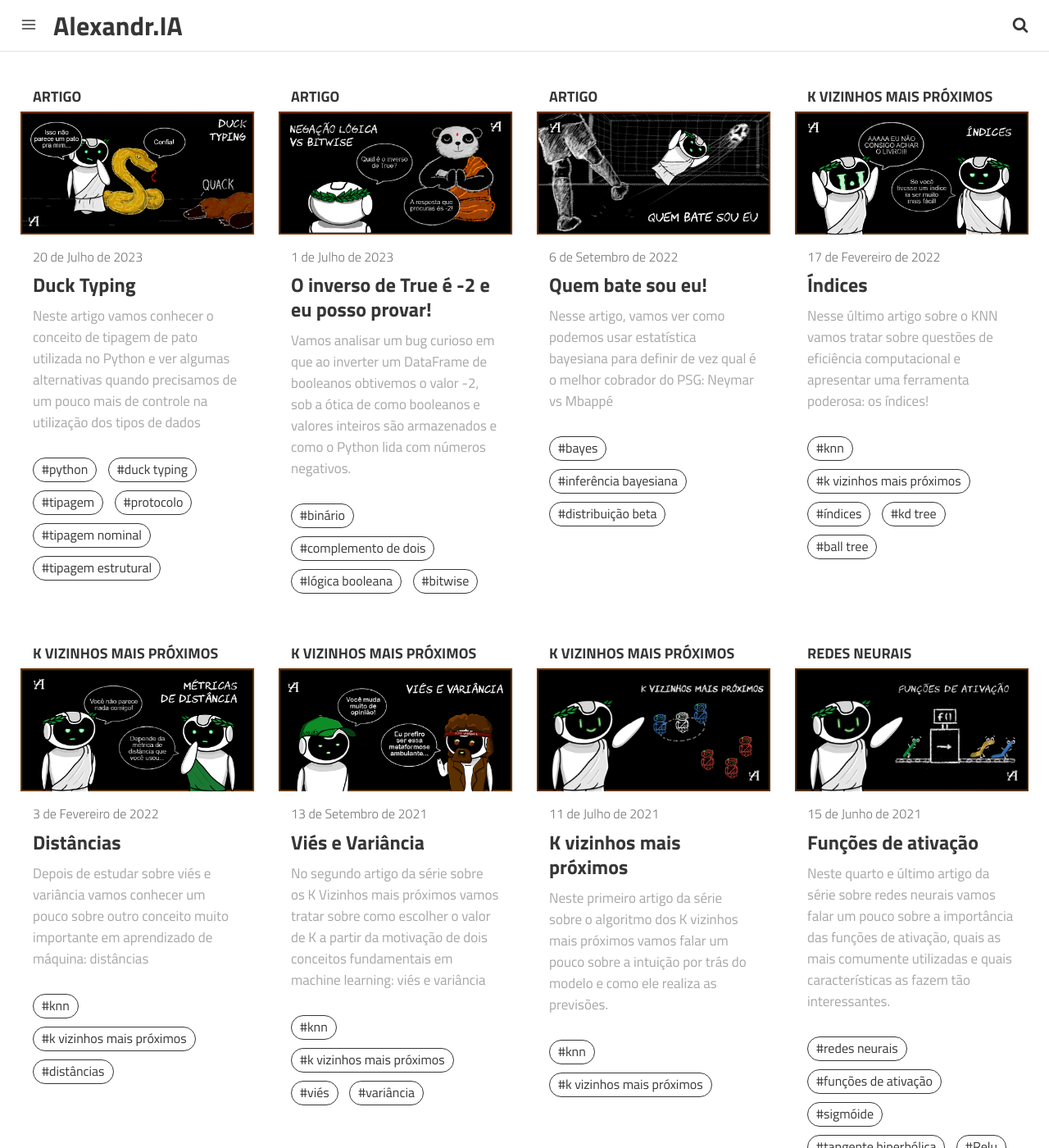
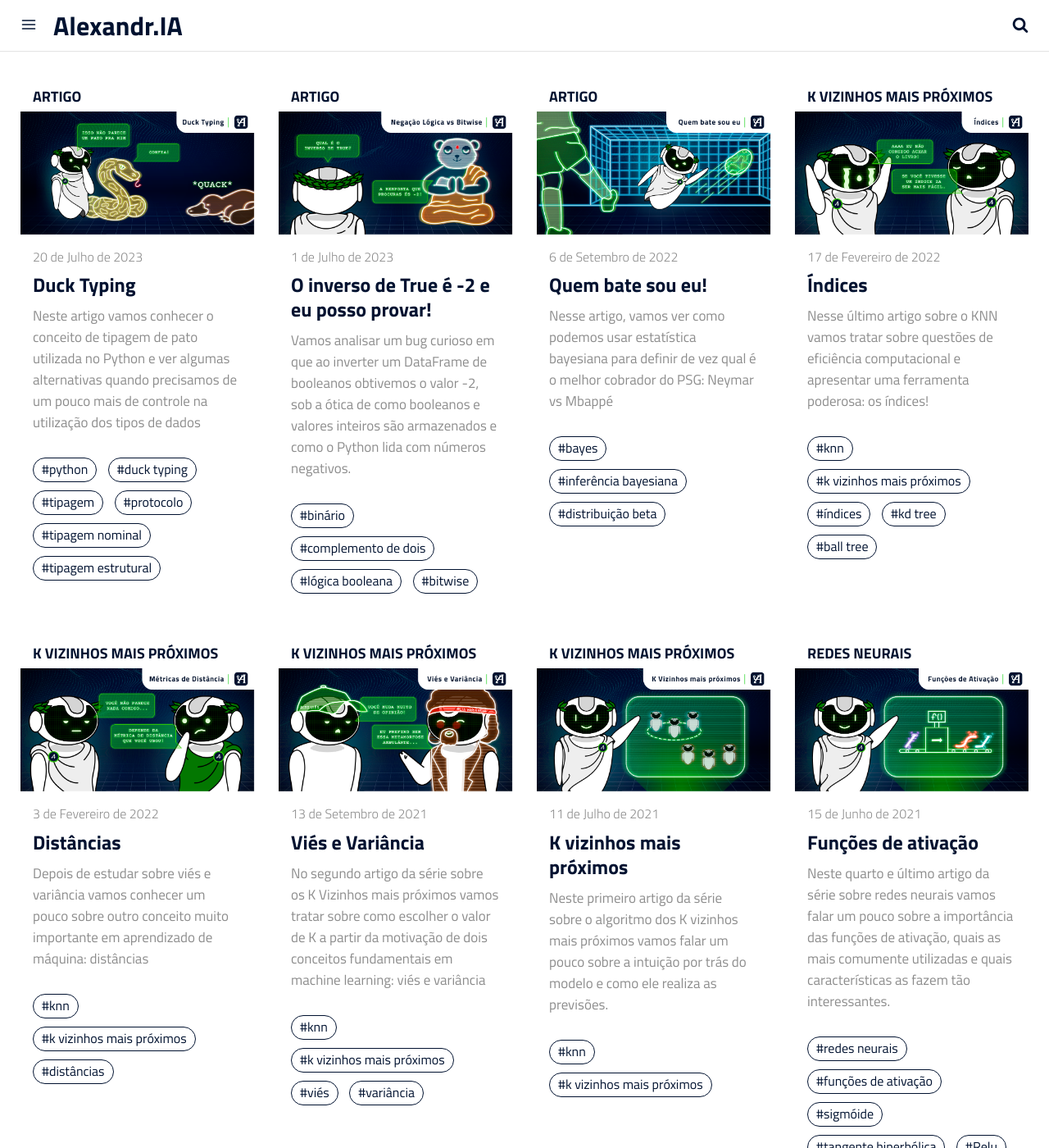
Before and after one commit to matheusjorge/matheusjorge.github.io, a Jekyll site: the page built from index.html, in a window 1280 px wide and 1400 px high. Shown: the whole window at 82% size. Built offline with Jekyll 4.4.1, drawn with Linux system fonts in a browser that asks for light colours; a script that is not in the unit is left out.

Commit message:
style: redesign

```diff
--- a/_sass/_author.scss
+++ b/_sass/_author.scss
@@ -1,5 +1,6 @@
 .author {
-  background: $lightGray;
+  background: rgba(1, 18, 48, 0.15);
+  // background: $lightGray;
   display: table;
   width: 100%;
   padding: rem(40px) 0;
--- a/_sass/_highlight.scss
+++ b/_sass/_highlight.scss
@@ -1,5 +1,5 @@
 pre {
-  // background: #282a36;
+  // background: rgba(1, 18, 48, 0.15);
   background: #f1f1f1;
   width: 100%;
   padding: rem(15px) 0;
--- a/_sass/_menu.scss
+++ b/_sass/_menu.scss
@@ -35,6 +35,7 @@
   top: 0;
   left: rem(-240px);
   background-color: $accentDark;
+  border-left: 1px solid $primaryDark;
   z-index: 20;
 
   @include media(">=sm") {
--- a/_sass/_post.scss
+++ b/_sass/_post.scss
@@ -103,6 +103,7 @@
     line-height: 1.2;
     margin: rem(5px) auto rem(10px);
     padding-top: 0;
+    color: $primaryDark;
   }
 
   p.post-subtitle {
@@ -158,7 +159,8 @@
 
     code {
       font-size: rem(15px);
-      background: #33334D;
+      // background: #ffffff;
+      background: $primaryDark;
       color: #fff;
       word-wrap: break-word;
       padding: rem(3px) rem(5px);
@@ -251,7 +253,7 @@
     @include mainFont(700);
     margin-top: 0;
     padding-top: rem(50px);
-
+    color: $primaryDark;
     @include media(">=sm") {
       margin-top: 0;
       padding-top: rem(60px);
@@ -502,7 +504,7 @@
   width: 100%;
   padding: rem(10px) rem(20px) rem(5px);
   transition: bottom 0.5s;
-  background-color: rgba(0, 0, 0, 0.85);
+  background-color: rgba(1, 18, 48, 1);
 
   @include media(">=sm") {
     padding: rem(16px) rem(20px) rem(9px);
--- a/_sass/_theme.scss
+++ b/_sass/_theme.scss
@@ -1,7 +1,8 @@
 $theme: (
-  themeColor: #4791db,
-  primaryDark: #363636,
+  themeColor: #32CC00,
+  primaryDark: #011230,
   accentDark: #ffffff,
-  lightGray: #f2f2f2,
+  // lightGray: #f2f2f2,
+  lightGray: rgba(1,18,48,0.45),
   texts: #333333
 );
```
Also changed, not shown: assets/img/posts/post10_negacao_logica_vs_bitwise.jpg, assets/img/posts/post11_duck_typing.jpg, assets/img/posts/post1_o_que_sao_redes_neurais.jpg, assets/img/posts/post2_ensinando_redes_neurais.jpg, assets/img/posts/post3_tipos_gradiente_descendente.jpg, assets/img/posts/post4_funcoes_ativacao.jpg, assets/img/posts/post5_knn.jpg, assets/img/posts/post6_vies_variancia.jpg, assets/img/posts/post7_distancias.jpg, assets/img/posts/post8_indices.jpg, assets/img/posts/post9_quem_bate_sou_eu.jpg.
